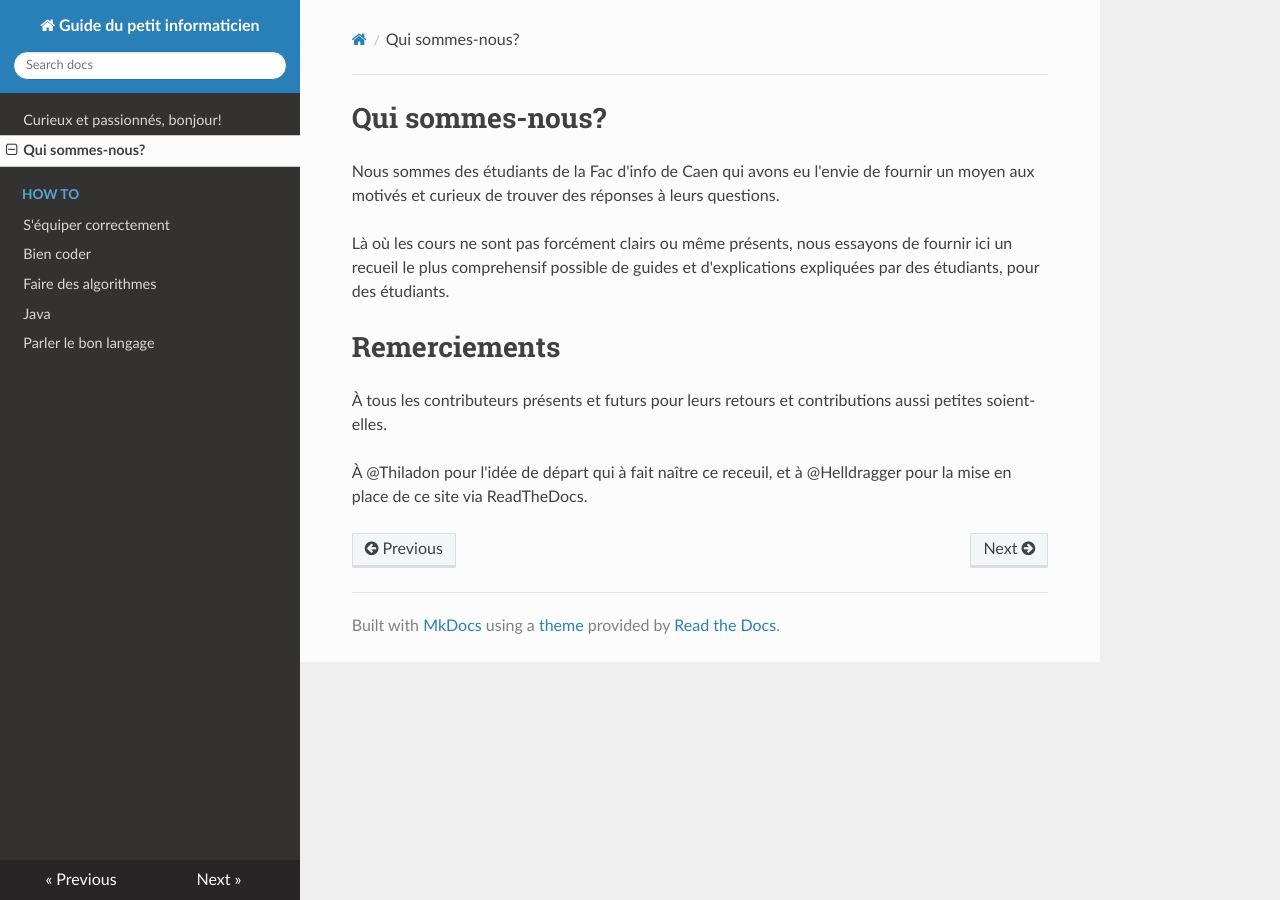
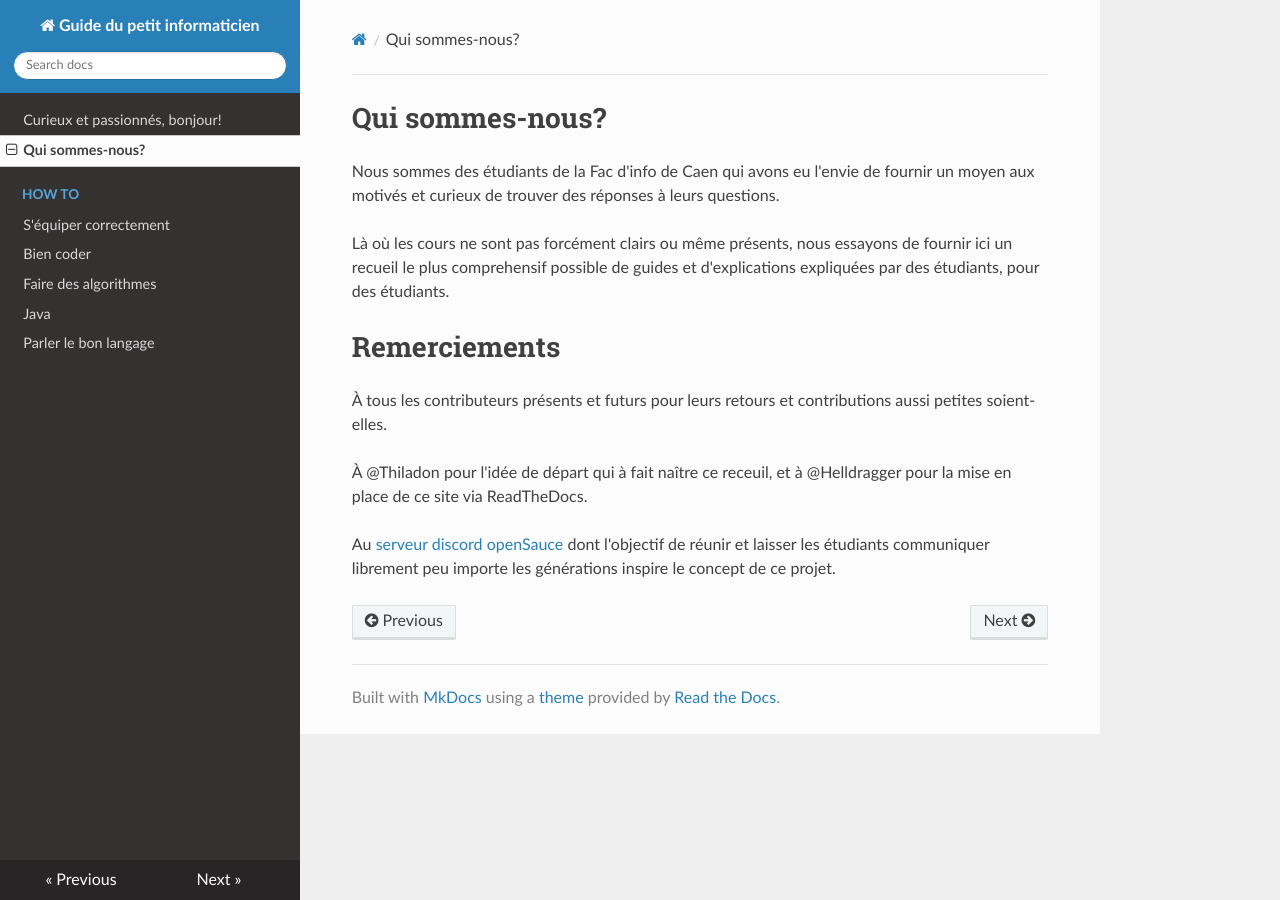
Before and after one commit to UFRCaenDiscordServer/guide-du-petit-informaticien, an MkDocs documentation site: the page built from docs/a-propos.md, in a window 1280 px wide. Built offline with MkDocs 1.6.1, drawn with Linux system fonts in a browser that asks for light colours; nearby versions of some CDN libraries.

Commit message:
Added discord invite to the about page

```diff
--- a/docs/a-propos.md
+++ b/docs/a-propos.md
@@ -11,3 +11,5 @@ Là où les cours ne sont pas forcément clairs ou même présents, nous essayon
 À tous les contributeurs présents et futurs pour leurs retours et contributions aussi petites soient-elles.
 
 À @Thiladon pour l'idée de départ qui à fait naître ce receuil, et à @Helldragger pour la mise en place de ce site via ReadTheDocs.
+
+Au [serveur discord openSauce](https://discord.gg/Sv62XEs) dont l'objectif de réunir et laisser les étudiants communiquer librement peu importe les générations inspire le concept de ce projet.
```
